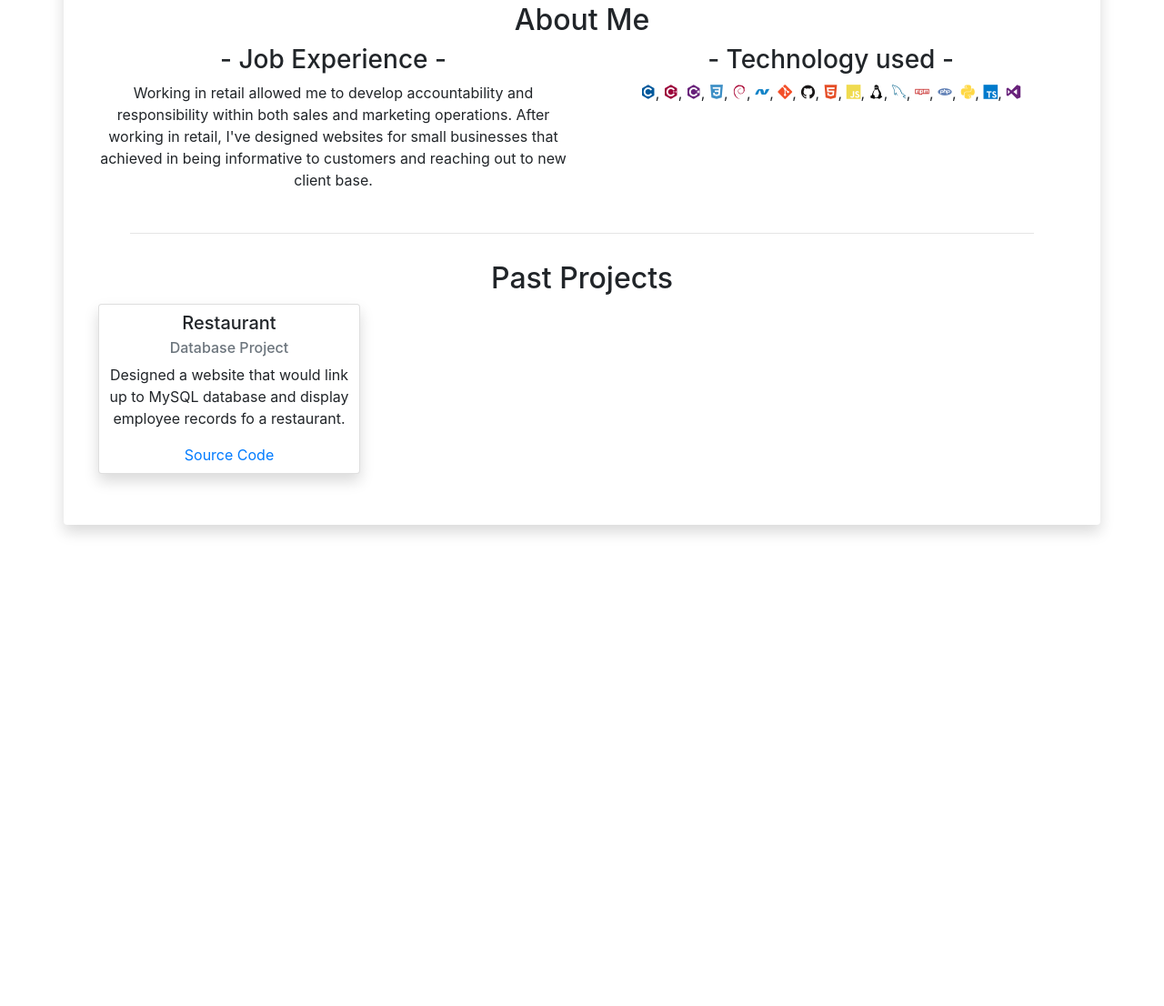
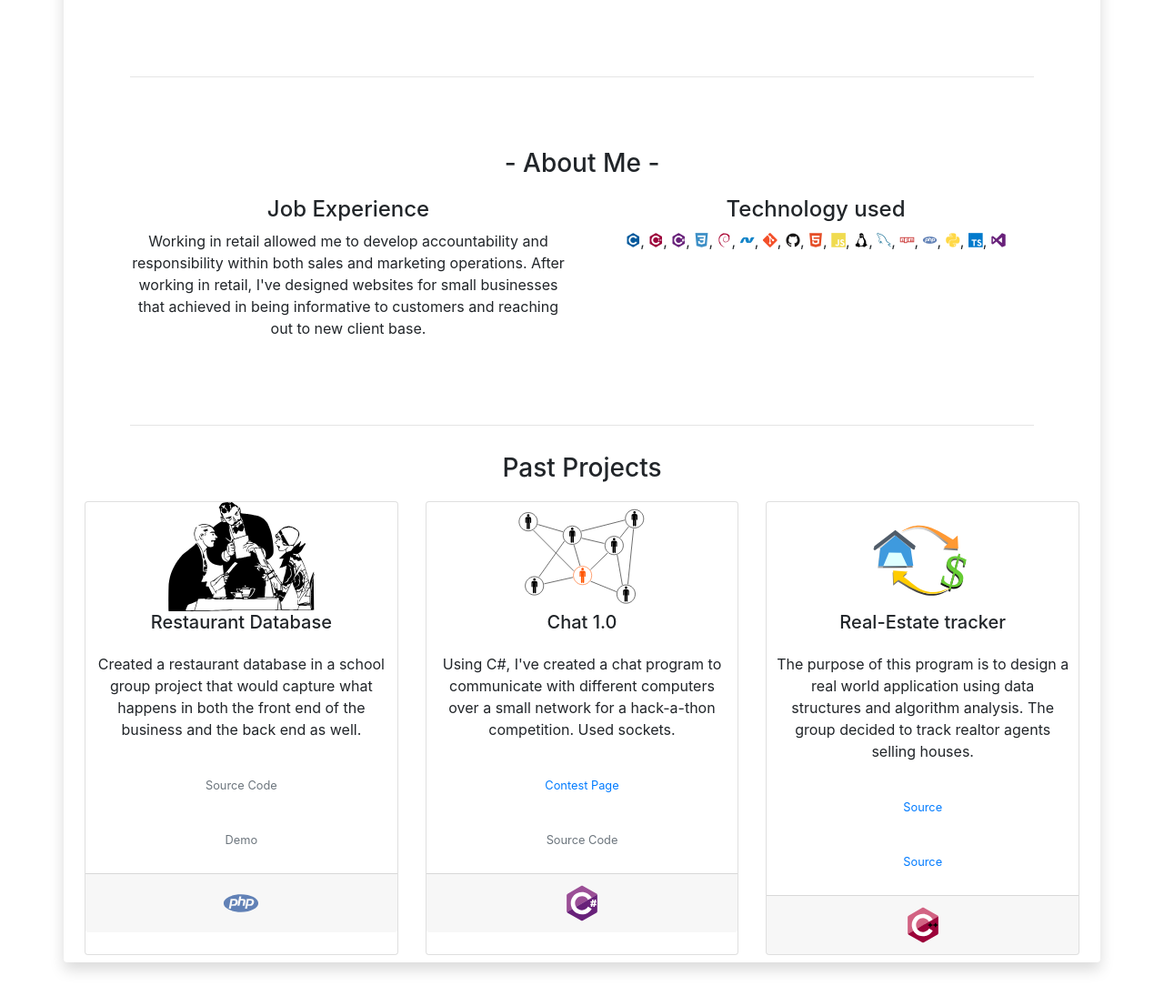
Before and after one commit to zerocnc/personalWebsite, a plain HTML site: page index.html in a window 1280 px wide. Shown: the part 506-1612 px from the top of the page at 91% size. Before the commit the page ends 1131 px from the top, so only its background shows below. Drawn offline with nearby package versions, Linux system fonts and the light colour scheme.

Commit message:
Re-did project cards

```diff
--- a/bootstrap/modify-css/modify.css
+++ b/bootstrap/modify-css/modify.css
@@ -39,11 +39,30 @@ footer {
 	color:red;
 }
 
-.card-body{
-	padding: 0;
-}
-
 hr
 {
 	margin: 30px 50px;
 }
+
+h2, h3{
+	margin: 0px 0px 20px 0px;
+}
+
+.card-img-top{
+	height: 15vh;
+	object-fit: fit;
+}
+
+.card-svg-bot{
+	height: 5vh;
+	object-fit: fit;
+}
+
+.card-body{
+	padding: 0;
+	margin: 0;
+}
+
+.card-body p{
+	padding: 10px;
+}
--- a/index.html
+++ b/index.html
@@ -4,7 +4,7 @@
     <meta charset="UTF-8">
     <meta name="viewport" content="width=device-width, initial-scale=1, shrink-to-fit=no">
 
-    <title>Hello world!</title>
+    <title>Richard Neal's Portfolio</title>
     <link rel="stylesheet" href="./bootstrap/css/bootstrap.css">
     <link rel="stylesheet" href="./bootstrap/modify-css/modify.css">
 
@@ -48,20 +48,10 @@
 			</div>
 		  </nav>
 
-		<!--
-			<nav class="navbar navbar-expand-lg navbar-dark bg-dark">
-				<a class="navbar-brand" href="#">Home</a>
-				<a class="navbar-brand" href="../education/education.html">Education</a>
-				<a class="navbar-brand" href="../work/work.html">Work</a>
-				<a class="navbar-brand" href="../projects/projects.html">Projects</a>
-				<a class="navbar-brand" href="#">CV</a>
-				<a class="navbar-brand" href="#">Notes</a>
-			</nav> -->
 	</div>
 	<main class="container">
 		<div class="text-center">
-			<div class="container">
-
+			<div class="container p-5">
 				<h1>Welcome to my Unix Website</h1>
 				<p class="lead">This is a tempory place where I like to put a few things online,
 				so feel free to look around and explore. This is just a place where I like to log my past experience
@@ -71,11 +61,11 @@
 			<hr />
 
 
-			<div class="container">
-				<h2>About Me</h2>
+			<div class="container p-5">
+				<h3>- About Me -</h3>
 				<div class="row">
 					<div class="col-md-6">
-						<h3>- Job Experience -</h3>
+						<h4>Job Experience</h4>
 						<p class="text-center">
 						Working in retail allowed me to develop accountability and responsibility within both sales and marketing operations.
 						After working in retail, I've designed websites for small businesses that achieved in being informative to customers and
@@ -84,7 +74,7 @@
 					</div>
 
 					<div class="col-md-6">
-						<h3>- Technology used -</h3>
+						<h4>Technology used</h4>
 						<p class="text-center">
 						<i class="devicon-c-plain colored"></i>,  <i class="devicon-cplusplus-plain colored"></i>,
 										 <i class="devicon-csharp-plain colored"></i>,  <i class="devicon-css3-plain colored"></i>,
@@ -102,17 +92,59 @@
 
 			<hr />
 
-			<div class="container">
-				<h2>Past Projects</h2>
-				<div class="card bg-light shadow p-2 mb-5 bg-white rounded" style="width: 18rem;">
-					<div class="card-body">
-						<h5 class="card-title">Restaurant</h5>
-					  	<h6 class="card-subtitle mb-2 text-muted">Database Project</h6>
-					  	<p class="card-text">Designed a website that would link up to MySQL database and display employee records fo a restaurant.</p>
-					  	<a href="#" class="card-link">Source Code</a>
+			<h3>Past Projects</h3>
+
+			<div class="card-deck">
+				<div class="card">
+				  <img class="card-img-top" src="./images/warszawianka_Restaurant.svg" alt="Card image cap">
+				  <div class="card-body">
+					<h5 class="card-title">Restaurant Database</h5>
+					<p class="card-text">Created a restaurant database in a school group project that would capture what happens in both the front end of the business and the back end as well.</p>
+					<p class="card-text"><small class="text-muted">Source Code</small></p>
+					<p class="card-text"><small class="text-muted">Demo</small></p>
+
+					<div class="card-footer">
+						<svg class="card-svg-bot" viewBox="0 0 128 128">
+							<path fill="#6181B6" d="M64 33.039c-33.74 0-61.094 13.862-61.094 30.961s27.354 30.961 61.094 30.961 61.094-13.862 61.094-30.961-27.354-30.961-61.094-30.961zm-15.897 36.993c-1.458 1.364-3.077 1.927-4.86 2.507-1.783.581-4.052.461-6.811.461h-6.253l-1.733 10h-7.301l6.515-34h14.04c4.224 0 7.305 1.215 9.242 3.432 1.937 2.217 2.519 5.364 1.747 9.337-.319 1.637-.856 3.159-1.614 4.515-.759 1.357-1.75 2.624-2.972 3.748zm21.311 2.968l2.881-14.42c.328-1.688.208-2.942-.361-3.555-.57-.614-1.782-1.025-3.635-1.025h-5.79l-3.731 19h-7.244l6.515-33h7.244l-1.732 9h6.453c4.061 0 6.861.815 8.402 2.231s2.003 3.356 1.387 6.528l-3.031 15.241h-7.358zm40.259-11.178c-.318 1.637-.856 3.133-1.613 4.488-.758 1.357-1.748 2.598-2.971 3.722-1.458 1.364-3.078 1.927-4.86 2.507-1.782.581-4.053.461-6.812.461h-6.253l-1.732 10h-7.301l6.514-34h14.041c4.224 0 7.305 1.215 9.241 3.432 1.935 2.217 2.518 5.418 1.746 9.39zM95.919 54h-5.001l-2.727 14h4.442c2.942 0 5.136-.29 6.576-1.4 1.442-1.108 2.413-2.828 2.918-5.421.484-2.491.264-4.434-.66-5.458-.925-1.024-2.774-1.721-5.548-1.721zM38.934 54h-5.002l-2.727 14h4.441c2.943 0 5.136-.29 6.577-1.4 1.441-1.108 2.413-2.828 2.917-5.421.484-2.491.264-4.434-.66-5.458s-2.772-1.721-5.546-1.721z"></path>
+						</svg>
 					</div>
+				  </div>
 				</div>
-			</div>
+
+				<div class="card">
+				  <img class="card-img-top" src="./images/black_orange_men_cloud.svg" alt="Card image cap">
+				  <div class="card-body">
+					<h5 class="card-title">Chat 1.0</h5>
+					<p class="card-text">Using C#, I've created a chat program to communicate with different computers over a small network for a hack-a-thon competition. Used sockets.</p>
+					<p class="card-text"><small class="text-muted"><a href="https://devpost.com/software/chat-1-0">Contest Page</small></a></p>
+					<p class="card-text"><small class="text-muted">Source Code</small></p>
+
+					<div class="card-footer">
+						<svg class="card-svg-bot"  viewBox="0 0 128 128">
+							<path fill="#9B4F96" d="M115.4 30.7l-48.3-27.8c-.8-.5-1.9-.7-3.1-.7-1.2 0-2.3.3-3.1.7l-48 27.9c-1.7 1-2.9 3.5-2.9 5.4v55.7c0 1.1.2 2.4 1 3.5l106.8-62c-.6-1.2-1.5-2.1-2.4-2.7z"></path><path fill="#68217A" d="M10.7 95.3c.5.8 1.2 1.5 1.9 1.9l48.2 27.9c.8.5 1.9.7 3.1.7 1.2 0 2.3-.3 3.1-.7l48-27.9c1.7-1 2.9-3.5 2.9-5.4v-55.7c0-.9-.1-1.9-.6-2.8l-106.6 62z"></path><path fill="#fff" d="M85.3 76.1c-4.2 7.4-12.2 12.4-21.3 12.4-13.5 0-24.5-11-24.5-24.5s11-24.5 24.5-24.5c9.1 0 17.1 5 21.3 12.5l13-7.5c-6.8-11.9-19.6-20-34.3-20-21.8 0-39.5 17.7-39.5 39.5s17.7 39.5 39.5 39.5c14.6 0 27.4-8 34.2-19.8l-12.9-7.6zM97 66.2l.9-4.3h-4.2v-4.7h5.1l1.2-6.2h4.9l-1.2 6.1h3.8l1.2-6.1h4.8l-1.2 6.1h2.4v4.7h-3.3l-.9 4.3h4.2v4.7h-5.1l-1.2 6h-4.9l1.2-6h-3.8l-1.2 6h-4.8l1.2-6h-2.4v-4.7h3.3zm4.8 0h3.8l.9-4.3h-3.8l-.9 4.3z"></path>
+						</svg>
+					</div>
+				  </div>
+				</div>
+
+				<div class="card">
+				  <img class="card-img-top" src="./images/mortgage.svg" alt="Real estate">
+				  <div class="card-body">
+					<h5 class="card-title">Real-Estate tracker</h5>
+					<p class="card-text">The purpose of this program is to design a real world application using data structures and algorithm analysis. The group decided to track realtor agents selling houses.</p>
+					<p class="card-text"><small class="text-muted"><a href="https://github.com/zerocnc/MiniProject">Source</small></p>
+					<p class="card-text"><small class="text-muted"><a href="https://github.com/zerocnc/MiniProject">Source</small></p>
+
+					<div class="card-footer">
+						<svg class="card-svg-bot"  viewBox="0 0 128 128">
+							<path fill="#D26383" d="M115.4 30.7l-48.3-27.8c-.8-.5-1.9-.7-3.1-.7-1.2 0-2.3.3-3.1.7l-48 27.9c-1.7 1-2.9 3.5-2.9 5.4v55.7c0 1.1.2 2.4 1 3.5l106.8-62c-.6-1.2-1.5-2.1-2.4-2.7z"></path><path fill="#9C033A" d="M10.7 95.3c.5.8 1.2 1.5 1.9 1.9l48.2 27.9c.8.5 1.9.7 3.1.7 1.2 0 2.3-.3 3.1-.7l48-27.9c1.7-1 2.9-3.5 2.9-5.4v-55.7c0-.9-.1-1.9-.6-2.8l-106.6 62z"></path><path fill="#fff" d="M85.3 76.1c-4.2 7.4-12.2 12.4-21.3 12.4-13.5 0-24.5-11-24.5-24.5s11-24.5 24.5-24.5c9.1 0 17.1 5 21.3 12.5l13-7.5c-6.8-11.9-19.6-20-34.3-20-21.8 0-39.5 17.7-39.5 39.5s17.7 39.5 39.5 39.5c14.6 0 27.4-8 34.2-19.8l-12.9-7.6z"></path><path d="M82.1 61.8h5.2v-5.3h4.4v5.3h5.3v4.4h-5.3v5.2h-4.4v-5.2h-5.2v-4.4zM100.6 61.8h5.2v-5.3h4.4v5.3h5.3v4.4h-5.3v5.2h-4.4v-5.2h-5.2v-4.4z"></path>
+						</svg>
+
+					</div>
+				  </div>
+				</div>
+			</div> <!-- Card Body end -->
+
 		</div>
 	</main>
 	</div>
```
Also changed, not shown: images/black_orange_men_cloud.svg (added), images/mortgage.svg (added), images/warszawianka_Restaurant.svg (added).
